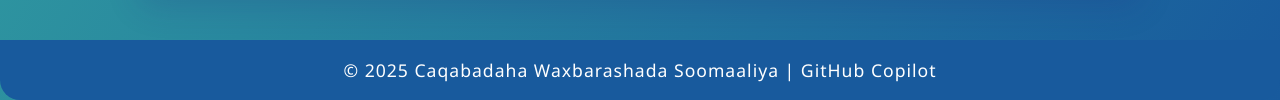
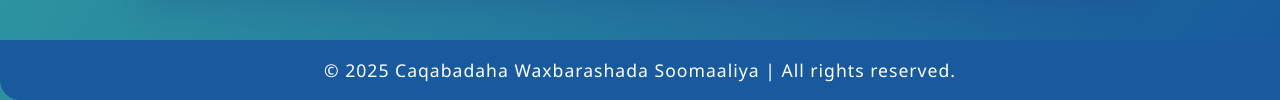
Before and after one commit to Apdallapo/caqabadaha-waxbarashada-soomaaliya., a plain HTML site: page index.html in a window 1280 px wide. Shown: the part 2396-2496 px from the top of the page. Drawn offline with Linux system fonts and the light colour scheme.

Commit message:
Update index.html

```diff
--- a/index.html
+++ b/index.html
@@ -197,7 +197,7 @@
     </div>
   </div>
   <footer>
-    &copy; 2025 Caqabadaha Waxbarashada Soomaaliya | GitHub Copilot
+    &copy; 2025 Caqabadaha Waxbarashada Soomaaliya | All rights reserved.
   </footer>
 </body>
 </html>
```
